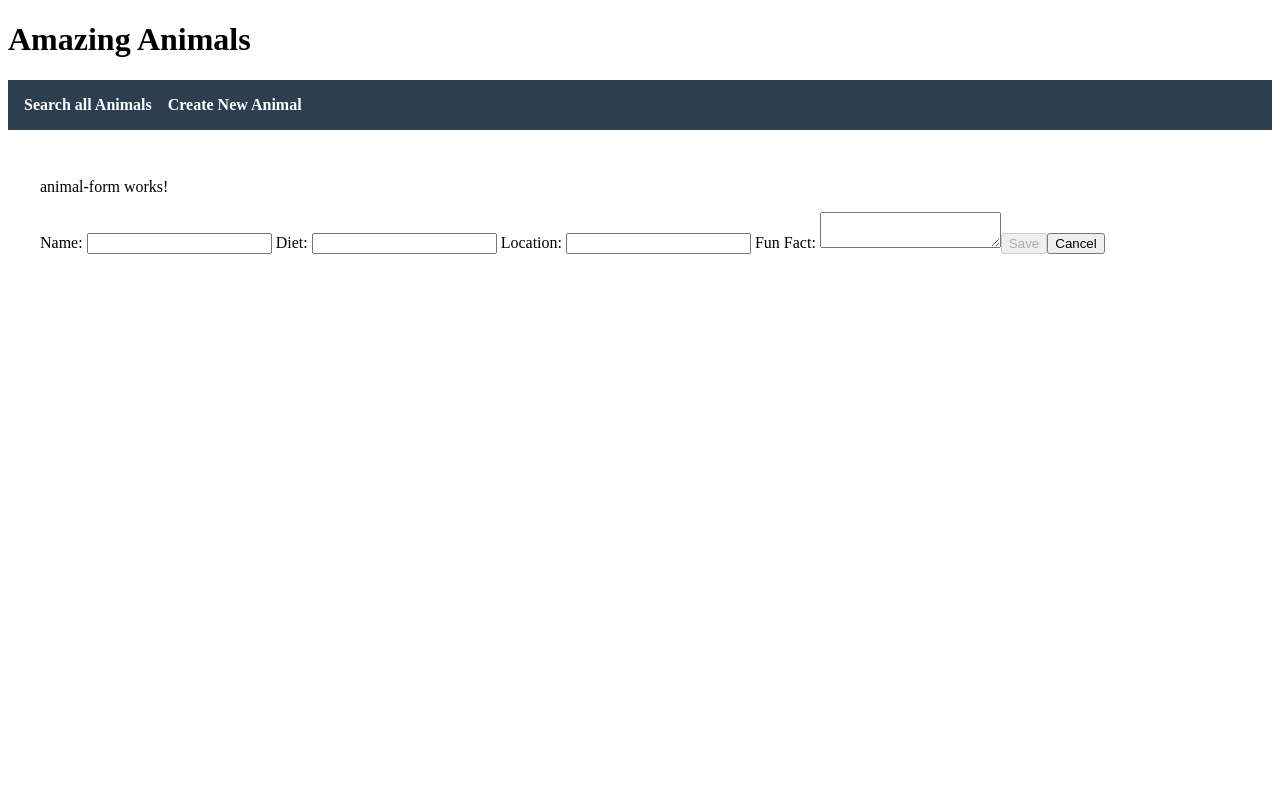
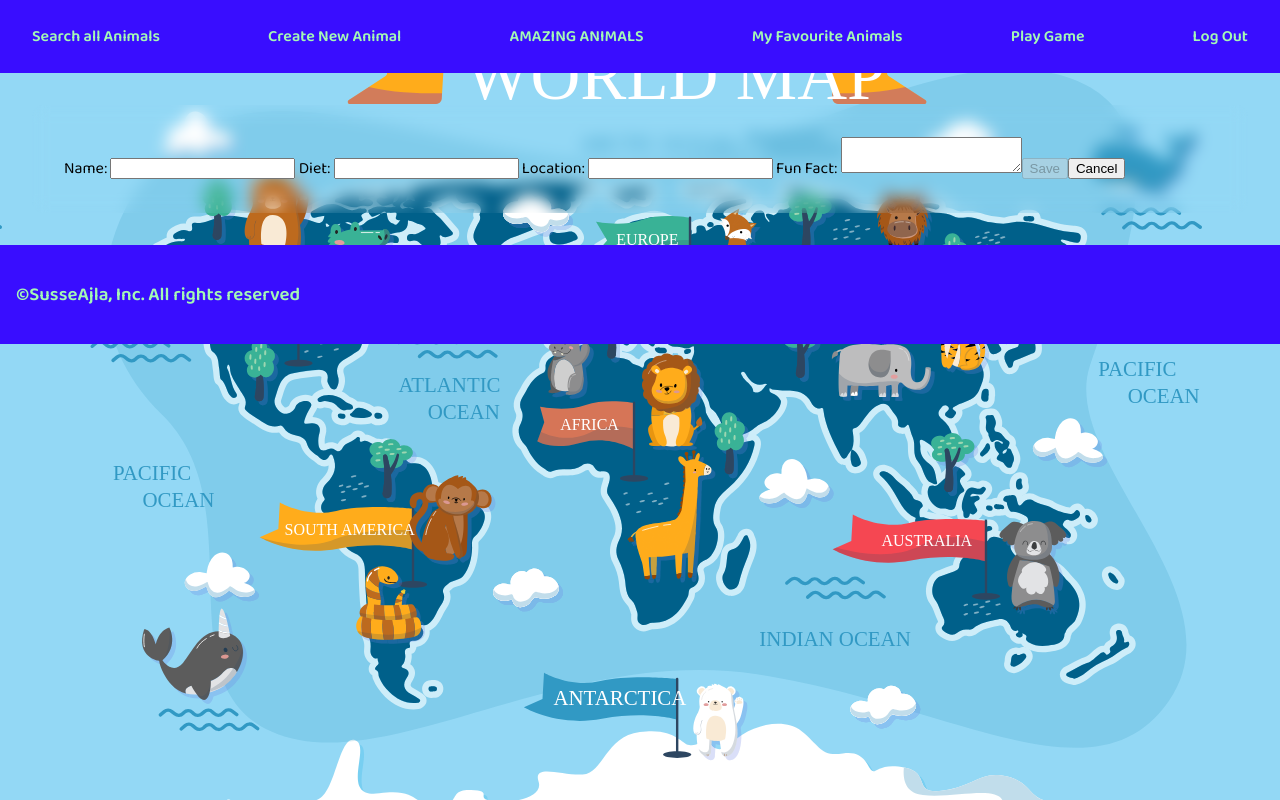
Before and after one commit to chas-academy/u08-angular-frontend-Sue-Holding, an Angular app in the folder amazing-animals-app/: page /animals/create in a window 1280 px wide. Built offline with nearby package versions, Linux system fonts and the light colour scheme.

Commit message:
background, nav, footer, list scroll and buttons styled

```diff
--- a/amazing-animals-app/src/app/animals/animal-delete/animal-delete.component.html
+++ b/amazing-animals-app/src/app/animals/animal-delete/animal-delete.component.html
@@ -1,4 +1,4 @@
-<p>animal-delete works!</p>
+<!-- <p>animal-delete works!</p> -->
 
 @if (isLoading) {
     <div>Loading...</div>
--- a/amazing-animals-app/src/app/animals/animal-detail/animal-detail.component.css
+++ b/amazing-animals-app/src/app/animals/animal-detail/animal-detail.component.css
@@ -0,0 +1,5 @@
+.animal-detail-header {
+    display: flex;
+    justify-content: space-between;
+    align-items: center;
+}
--- a/amazing-animals-app/src/app/animals/animal-detail/animal-detail.component.html
+++ b/amazing-animals-app/src/app/animals/animal-detail/animal-detail.component.html
@@ -1,10 +1,13 @@
-<p>animal-detail works!</p>
+<!-- <p>animal-detail works!</p> -->
 
 <div *ngIf="isLoading">Loading animal details...</div>
 <div *ngIf="error">{{ error }}</div>
 
 <div *ngIf="!isLoading && !error && animal">
-  <h2>{{ animal.name }}</h2>
+<div class="animal-detail-header">
+  <h2 class="main-title">{{ animal.name }}</h2>
+  <button class="close-btn" (click)="clearAnimalDetail()">x</button>
+</div>
 
   <ul>
     <li><strong>Diet:</strong> {{ animal.diet }} </li>
@@ -12,6 +15,6 @@
     <li><strong>Fun Fact:</strong> {{ animal.funFact }} </li>
   </ul>
 
-  <a [routerLink]="['/animals', animal._id, 'edit']">Edit Animal</a>
-  <a [routerLink]="['/animals', animal._id, 'delete']">Delete Animal</a>
+  <a class="btn" [routerLink]="['/animals', animal._id, 'edit']">Edit Animal</a>
+  <a class=btn [routerLink]="['/animals', animal._id, 'delete']">Delete Animal</a>
 </div>
--- a/amazing-animals-app/src/app/animals/animal-detail/animal-detail.component.ts
+++ b/amazing-animals-app/src/app/animals/animal-detail/animal-detail.component.ts
@@ -49,4 +49,8 @@ export class AnimalDetailComponent implements OnInit {
     this.isLoading = false;
   }
 }
+
+clearAnimalDetail() {
+  this.animal = null;
 }
+}
--- a/amazing-animals-app/src/app/animals/animal-form/animal-form.component.html
+++ b/amazing-animals-app/src/app/animals/animal-form/animal-form.component.html
@@ -1,4 +1,4 @@
-<p>animal-form works!</p>
+<!-- <p>animal-form works!</p> -->
 
 <!-- @for (let condition of [true]) { -->
     @if (isLoading) {
--- a/amazing-animals-app/src/app/animals/animal-list/animal-list.component.css
+++ b/amazing-animals-app/src/app/animals/animal-list/animal-list.component.css
@@ -0,0 +1,42 @@
+.animal-list {
+    display: flex;
+    gap: 1rem;
+    overflow-x: auto;
+    padding: 1rem;
+    list-style: none;
+    white-space: nowrap;
+}
+
+.animal-list li {
+    flex: 0 0 auto;
+}
+
+.animal-card {
+    display: flex;
+    flex-direction: column; /* stack items vertically */
+    gap: 0.5rem; /* space between name and button */
+    align-items: flex-start; /* align to left */
+    background: #f0f8ff; /* optional: light background */
+    padding: 1rem;
+    border-radius: 8px;
+    min-width: 150px; /* controls card width */
+}
+
+.animal-list::-webkit-scrollbar {
+    height: 8px;
+}
+
+.animal-list::-webkit-scrollbar-thumb {
+    background-color: #390DFF;
+    border-radius: 4px;
+}
+
+.animal-list::-webkit-scrollbar-track {
+    background: #A4F8B5;
+}
+
+.animal-list-header {
+    display: flex;
+    justify-content: space-between;
+    align-items: center;
+}
--- a/amazing-animals-app/src/app/animals/animal-list/animal-list.component.html
+++ b/amazing-animals-app/src/app/animals/animal-list/animal-list.component.html
@@ -1,6 +1,8 @@
-<p>animal-list works!</p>
-
-<h2>Animals</h2>
+<!-- <p>animal-list works!</p> -->
+<div class="animal-list-header">
+    <h2 class="main-title">Animals</h2>
+    <button class="close-btn" (click)="clearAnimalList()">x</button>
+</div>
 
 @if (isLoading) {
     <div>Loading animals...</div>
@@ -9,14 +11,18 @@
     <div>{{ error }} </div>
 }
 @if (!isLoading && !error) {
-    <ul>
+    <div class="animal-list-container">
+    <ul class="animal-list">
         @for (animal of animals; track animal._id)
         {
         <li>
+            <div class="animal-card">
             <strong>{{ animal.name }}</strong>
-            <a [routerLink]="['/animals', animal._id]">View Details</a>
+            <a class="btn" [routerLink]="['/animals', animal._id]">View Details</a>
             <!-- <a [routerLink]="['/animals', animal._id, 'edit']">Edit Animal</a> -->
+            </div>
         </li>
     }
     </ul>
+    </div>
 }
--- a/amazing-animals-app/src/app/animals/animal-list/animal-list.component.ts
+++ b/amazing-animals-app/src/app/animals/animal-list/animal-list.component.ts
@@ -37,4 +37,8 @@ export class AnimalListComponent implements OnInit {
       }
     });
   }
+
+  clearAnimalList() {
+    this.animals = [];
+  }
 }
--- a/amazing-animals-app/src/app/app.component.css
+++ b/amazing-animals-app/src/app/app.component.css
@@ -1,15 +1,23 @@
 .navbar {
-    background: #2c3e50;
+    background: #390DFF;
     padding: 1rem;
     display: flex;
+    flex-wrap: wrap;
     gap: 1rem;
+    justify-content: space-between;
   }
 
   .navbar a {
-    color: white;
+    color: #A4F8B5;
     text-decoration: none;
     font-weight: bold;
+    padding: 0.5rem 1rem;
+    border-radius: 4px;
   }
+
+  .navbar a:hover {
+    background-color: #2c0ccf; /* optional: highlight on hover */
+}
 
   .active-link {
     text-decoration: underline;
@@ -17,4 +25,16 @@
 
   .content {
     padding: 2rem;
+    /* background-image: linear-gradient(to bottom, #A4F8B5, #3874F8); */
   }
+
+  .main-title {
+    color: blue;
+  }
+
+  .footer {
+    background: #390DFF;
+    color: #A4F8B5;
+    padding: 1rem;
+    display: flex;
+  }
--- a/amazing-animals-app/src/app/app.component.html
+++ b/amazing-animals-app/src/app/app.component.html
@@ -1,9 +1,17 @@
-<h1>Amazing Animals</h1>
+<!-- <h1 class="main-title">Amazing Animals</h1> -->
 <nav class="navbar">
   <a routerLink="/animals" routerLinkActive="active-link">Search all Animals</a>
   <a routerLink="/animals/create" routerLinkActive="active-link">Create New Animal</a>
+  <a>AMAZING ANIMALS</a>
+  <a>My Favourite Animals</a>
+  <a>Play Game</a>
+  <a>Log Out</a>
 </nav>
 
 <main class="content">
   <router-outlet></router-outlet>
 </main>
+
+<footer class="footer">
+  <h3>&copy;SusseAjla, Inc. All rights reserved</h3>
+</footer>
--- a/amazing-animals-app/src/index.html
+++ b/amazing-animals-app/src/index.html
@@ -6,6 +6,9 @@
   <base href="/">
   <meta name="viewport" content="width=device-width, initial-scale=1">
   <link rel="icon" type="image/x-icon" href="favicon.ico">
+  <!-- <link href="https://fonts.googleapis.com/css2?family=Langar&display=swap" rel="stylesheet"> -->
+  <link href="https://fonts.googleapis.com/css2?family=Baloo+2:wght@400;600&display=swap" rel="stylesheet">
+
 </head>
 <body>
   <app-root></app-root>
--- a/amazing-animals-app/src/styles.css
+++ b/amazing-animals-app/src/styles.css
@@ -1 +1,61 @@
 /* You can add global styles to this file, and also import other style files */
+/* body {
+    font-family: 'Langar', sans-serif;
+  } */
+body {
+    font-family: 'Baloo 2', sans-serif;
+    font-weight: 400;
+    background: linear-gradient(to bottom, #A4F8B5, #3874F8);
+    background-image: url('./assets/map_of_the_world.svg');
+    background-position: center;
+    background-attachment: fixed;
+    margin: 0;
+    padding: 0;
+  }
+
+.content {
+    -webkit-backdrop-filter: blur(8px);
+    backdrop-filter: blur(8px);
+    /* background-color: rgba(255, 255, 255, 0.3); */
+    /* background-image: url('assets/map_of_the_world.svg');
+    background-position: center;
+    background-repeat: no-repeat; */
+
+    padding: 2rem;
+    margin: 2rem;
+    border-radius: 12px;
+}
+
+h2, ul {
+    color: #390DFF
+}
+
+.btn {
+    background-color: #390DFF;
+    color: #A4F8B5;
+    padding: 0.5rem;
+    border: none;
+    border-radius: 4px;
+    text-decoration: none;
+    font-weight: bold;
+    cursor: pointer;
+    display: inline-block;
+    transition: background-color 0.3s ease;
+}
+    .btn:hover {
+      color: #2c0ccf;
+      background-color: #A4F8B5;
+  }
+
+
+  .close-btn {
+    background: transparent;
+    border: none;
+    font-size: 1.5rem;
+    color: #390DFF;
+    cursor: pointer;
+    transition: color 0.3s ease;
+  }
+    .close-btn:hover {
+      color: #A4F8B5;
+  }
```
Also changed, not shown: amazing-animals-app/src/assets/map_of_the_world.svg (added).
